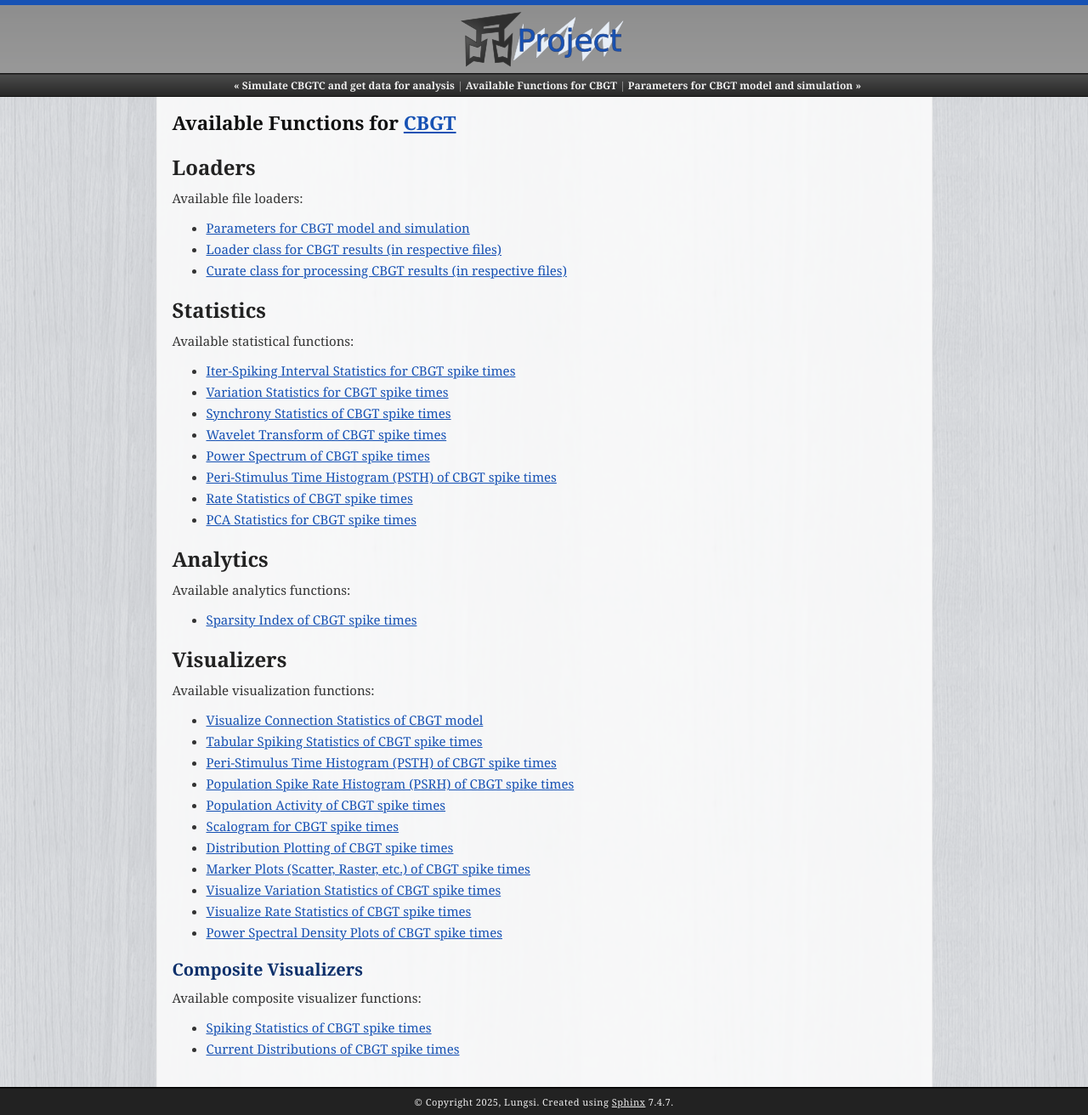
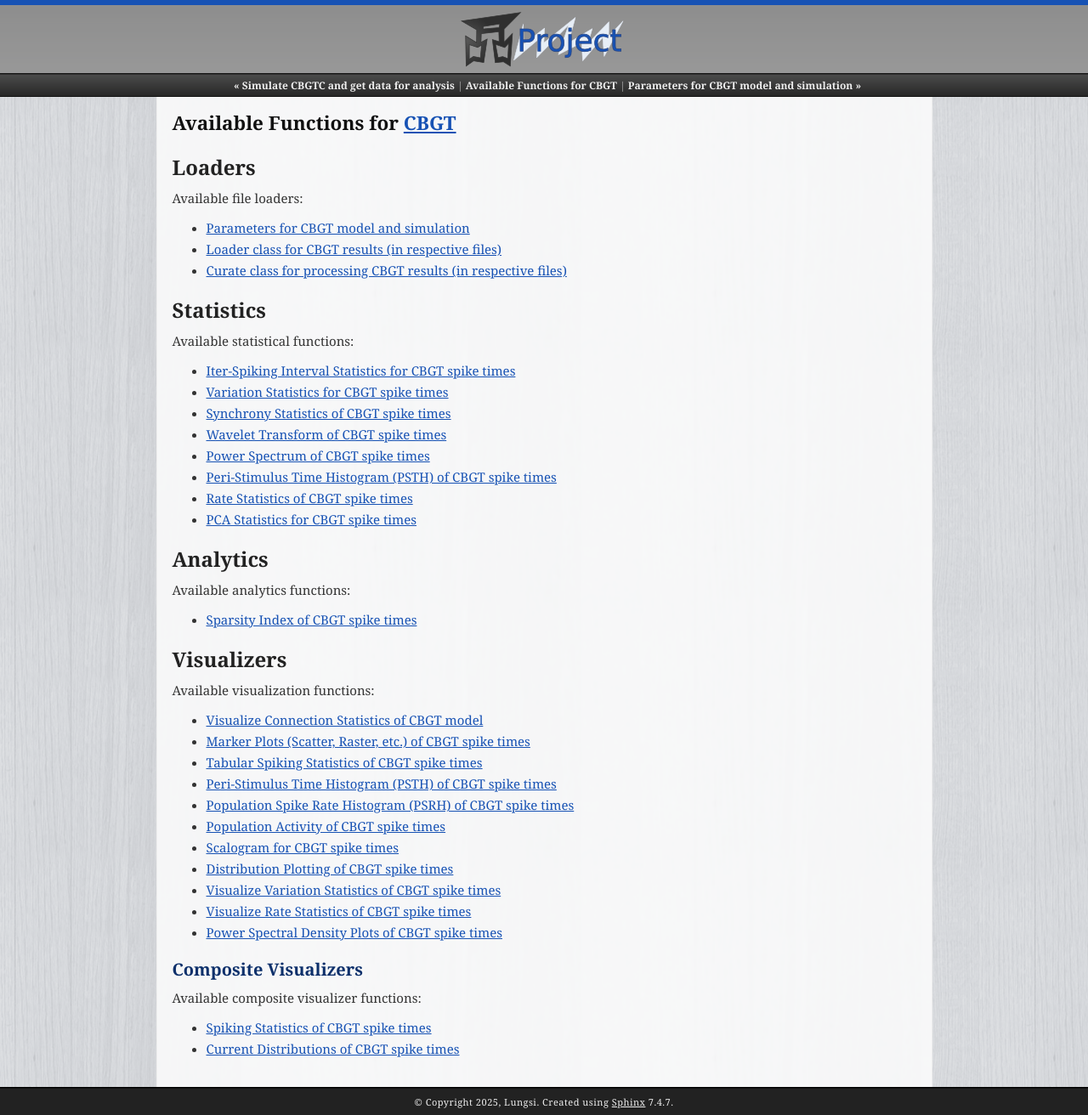
Before and after one commit to neuralmodelling/analyseur, a Sphinx documentation site: the page built from docs/cbgt/contents.rst, in a window 1280 px wide. Shown: the whole page at 85% size. Built offline with Sphinx 7.4.7, drawn with Linux system fonts in a browser that asks for light colours.

Commit message:
modified rasterplotting functions

```diff
--- a/docs/cbgt/contents.rst
+++ b/docs/cbgt/contents.rst
@@ -45,13 +45,13 @@ Visualizers
    :caption: Available visualization functions:
 
    visual/connections.rst
+   visual/markerplot.rst
    visual/tabular.rst
    visual/peristimulus.rst
    visual/popurate.rst
    visual/popact.rst
    visual/scalo.rst
    visual/distribution.rst
-   visual/markerplot.rst
    visual/variation.rst
    visual/rate.rst
    visual/powspec.rst
```
